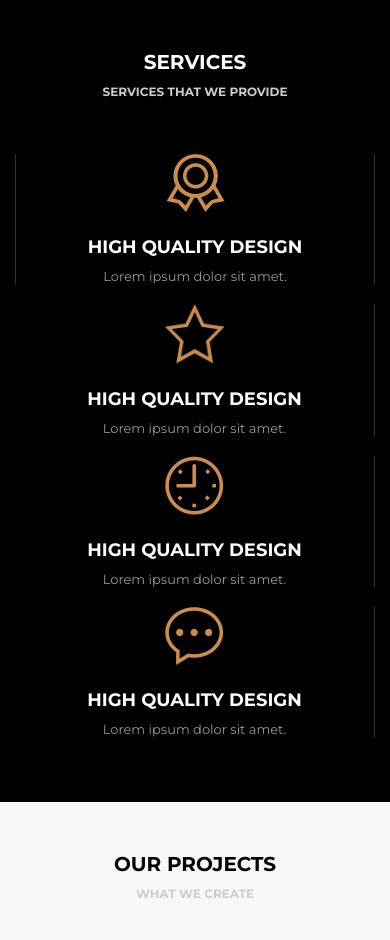
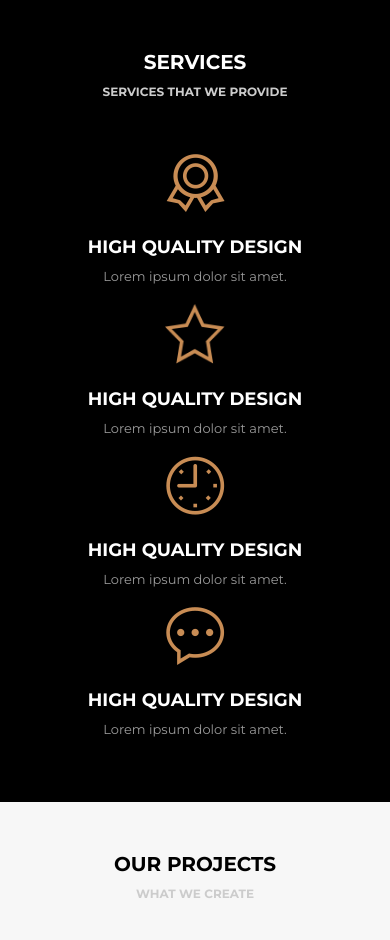
Before and after one commit to mateusmenesesDev/awaw, a plain HTML site: page index.html in a window 390 px wide. Shown: the part 1640-2580 px from the top of the page. Drawn offline with Linux system fonts and the light colour scheme.

Commit message:
Seção SERVIÇOS responsiva

```diff
--- a/assets/css/style.css
+++ b/assets/css/style.css
@@ -1058,6 +1058,17 @@ header {
 
 @media (max-width:765px) {
 
+    /* SERVICES */
+
+    .section-services {
+        flex-direction: column;
+    }
+
+    .section-services-item,
+    .section-services-item:first-child {
+        border: none;
+    }
+
     /* FOOTER */
     .section-footer-area {
         flex-direction: column-reverse;
```
